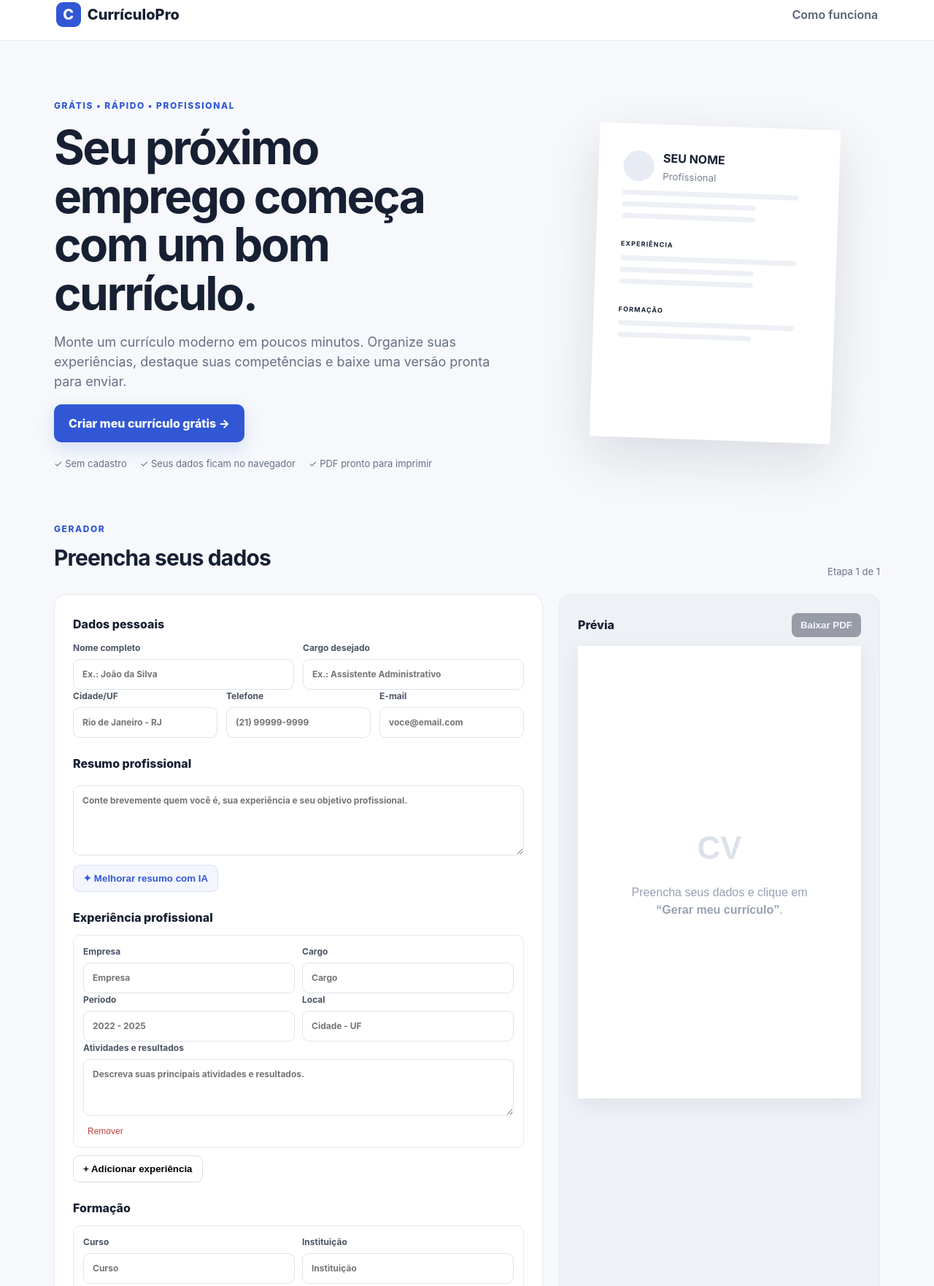
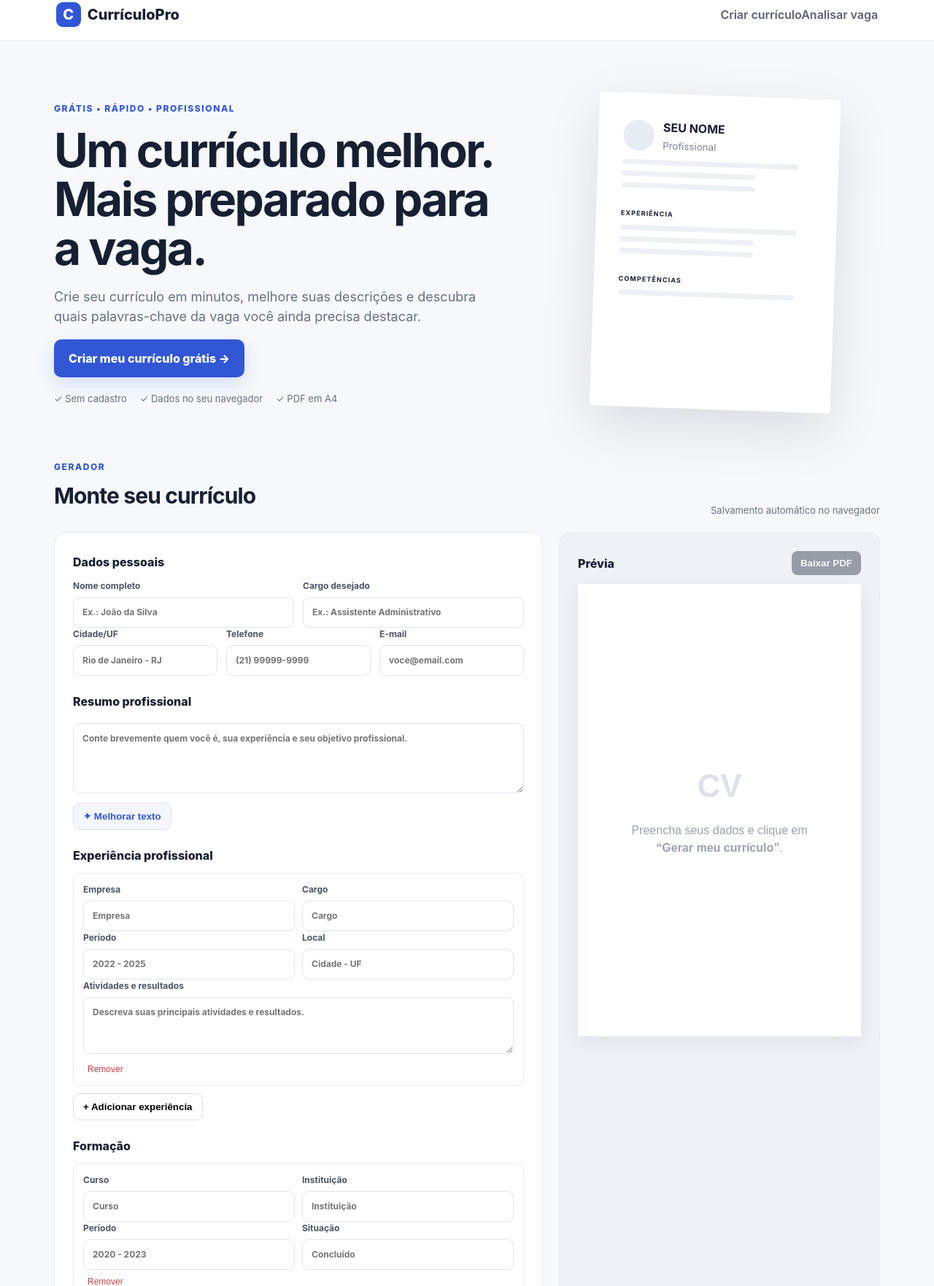
Before and after one commit to rhianmello/projeto-site, a plain HTML site: page gerador-curriculo/index.html in a window 1280 px wide. Shown: the part 16-1778 px from the top of the page at 73% size. Drawn offline with Linux system fonts and the light colour scheme.

Commit message:
feat: expand resume generator and job analysis

```diff
--- a/gerador-curriculo/index.html
+++ b/gerador-curriculo/index.html
@@ -1,79 +1,27 @@
 <!DOCTYPE html>
 <html lang="pt-BR">
 <head>
-  <meta charset="UTF-8">
-  <meta name="viewport" content="width=device-width, initial-scale=1.0">
-  <meta name="description" content="Crie seu currículo profissional grátis. Gere um currículo moderno, organizado e pronto para baixar em PDF.">
-  <meta name="robots" content="index,follow">
-  <title>CurrículoPro — Gerador de Currículo Grátis</title>
-  <link rel="canonical" href="https://rhianmello.github.io/projeto-site/gerador-curriculo/">
-  <link rel="stylesheet" href="style.css">
+<meta charset="UTF-8"><meta name="viewport" content="width=device-width, initial-scale=1.0">
+<meta name="description" content="Crie seu currículo profissional grátis, melhore textos e confira a compatibilidade com uma vaga.">
+<meta name="robots" content="index,follow"><meta name="theme-color" content="#3157d5">
+<link rel="canonical" href="https://rhianmello.github.io/projeto-site/gerador-curriculo/">
+<meta property="og:title" content="CurrículoPro — Gerador de Currículo Grátis"><meta property="og:description" content="Monte seu currículo, melhore seus textos e analise a compatibilidade com uma vaga.">
+<title>CurrículoPro — Gerador de Currículo Grátis</title><link rel="stylesheet" href="style.css">
 </head>
 <body>
-  <header class="topbar">
-    <div class="brand"><span class="brand-mark">C</span> CurrículoPro</div>
-    <a href="#como-funciona" class="top-link">Como funciona</a>
-  </header>
-
-  <main>
-    <section class="hero">
-      <div class="hero-copy">
-        <span class="eyebrow">GRÁTIS • RÁPIDO • PROFISSIONAL</span>
-        <h1>Seu próximo emprego começa com um bom currículo.</h1>
-        <p>Monte um currículo moderno em poucos minutos. Organize suas experiências, destaque suas competências e baixe uma versão pronta para enviar.</p>
-        <a class="cta" href="#gerador">Criar meu currículo grátis →</a>
-        <div class="trust"><span>✓ Sem cadastro</span><span>✓ Seus dados ficam no navegador</span><span>✓ PDF pronto para imprimir</span></div>
-      </div>
-      <div class="resume-preview" aria-label="Prévia de currículo">
-        <div class="paper-mini">
-          <div class="mini-head"><div class="mini-avatar"></div><div><b>SEU NOME</b><small>Profissional</small></div></div>
-          <div class="mini-line wide"></div><div class="mini-line"></div><div class="mini-line"></div>
-          <h4>EXPERIÊNCIA</h4><div class="mini-line wide"></div><div class="mini-line"></div><div class="mini-line"></div>
-          <h4>FORMAÇÃO</h4><div class="mini-line wide"></div><div class="mini-line"></div>
-        </div>
-      </div>
-    </section>
-
-    <section id="gerador" class="builder-wrap">
-      <div class="builder-head"><div><span class="eyebrow">GERADOR</span><h2>Preencha seus dados</h2></div><div class="step">Etapa 1 de 1</div></div>
-      <div class="builder">
-        <form id="resumeForm">
-          <div class="section-title">Dados pessoais</div>
-          <div class="grid two"><label>Nome completo<input id="name" required placeholder="Ex.: João da Silva"></label><label>Cargo desejado<input id="role" placeholder="Ex.: Assistente Administrativo"></label></div>
-          <div class="grid three"><label>Cidade/UF<input id="location" placeholder="Rio de Janeiro - RJ"></label><label>Telefone<input id="phone" placeholder="(21) 99999-9999"></label><label>E-mail<input id="email" type="email" placeholder="voce@email.com"></label></div>
-
-          <div class="section-title">Resumo profissional</div>
-          <label><textarea id="summary" rows="4" placeholder="Conte brevemente quem você é, sua experiência e seu objetivo profissional."></textarea></label>
-          <button type="button" class="ai-btn" id="improveSummary">✦ Melhorar resumo com IA</button>
-
-          <div class="section-title">Experiência profissional</div>
-          <div id="experienceList"></div>
-          <button type="button" class="secondary" id="addExperience">+ Adicionar experiência</button>
-
-          <div class="section-title">Formação</div>
-          <div id="educationList"></div>
-          <button type="button" class="secondary" id="addEducation">+ Adicionar formação</button>
-
-          <div class="section-title">Competências</div>
-          <label><input id="skills" placeholder="Ex.: Excel, atendimento ao cliente, liderança, vendas"></label>
-
-          <div class="actions"><button type="submit" class="cta">Gerar meu currículo</button><button type="button" class="ghost" id="clearForm">Limpar</button></div>
-        </form>
-
-        <aside class="preview-panel">
-          <div class="preview-top"><span>Prévia</span><button id="downloadPdf" disabled>Baixar PDF</button></div>
-          <div id="resumePreview" class="resume-paper"><div class="empty-preview"><div>CV</div><p>Preencha seus dados e clique em<br><b>“Gerar meu currículo”</b>.</p></div></div>
-        </aside>
-      </div>
-    </section>
-
-    <section id="como-funciona" class="features"><h2>Feito para quem está procurando uma oportunidade</h2><div class="feature-grid"><article><b>01</b><h3>Preencha</h3><p>Informe seus dados, experiências, formação e competências.</p></article><article><b>02</b><h3>Melhore</h3><p>Use sugestões inteligentes para deixar seu texto mais profissional.</p></article><article><b>03</b><h3>Baixe</h3><p>Visualize o resultado e prepare seu currículo para enviar às empresas.</p></article></div></section>
-
-    <section class="seo-content"><h2>Como fazer um bom currículo?</h2><p>Um bom currículo deve ser claro, objetivo e adaptado ao tipo de vaga que você procura. Destaque experiências relevantes, resultados alcançados, formação e competências que tenham relação com o cargo.</p><div class="seo-links"><a href="#gerador">Currículo para primeiro emprego</a><a href="#gerador">Currículo sem experiência</a><a href="#gerador">Como escrever objetivo profissional</a><a href="#gerador">Como destacar experiência profissional</a></div></section>
-  </main>
-
-  <footer><div class="brand"><span class="brand-mark">C</span> CurrículoPro</div><p>Ferramenta independente para criação de currículos.</p><small>© 2026 CurrículoPro</small></footer>
-  <script src="https://cdnjs.cloudflare.com/ajax/libs/html2pdf.js/0.10.1/html2pdf.bundle.min.js"></script>
-  <script src="app.js"></script>
-</body>
-</html>
+<header class="topbar"><div class="brand"><span class="brand-mark">C</span> CurrículoPro</div><nav><a href="#gerador" class="top-link">Criar currículo</a><a href="#analise" class="top-link">Analisar vaga</a></nav></header>
+<main>
+<section class="hero"><div class="hero-copy"><span class="eyebrow">GRÁTIS • RÁPIDO • PROFISSIONAL</span><h1>Um currículo melhor. Mais preparado para a vaga.</h1><p>Crie seu currículo em minutos, melhore suas descrições e descubra quais palavras-chave da vaga você ainda precisa destacar.</p><a class="cta" href="#gerador">Criar meu currículo grátis →</a><div class="trust"><span>✓ Sem cadastro</span><span>✓ Dados no seu navegador</span><span>✓ PDF em A4</span></div></div><div class="resume-preview"><div class="paper-mini"><div class="mini-head"><div class="mini-avatar"></div><div><b>SEU NOME</b><small>Profissional</small></div></div><div class="mini-line wide"></div><div class="mini-line"></div><div class="mini-line"></div><h4>EXPERIÊNCIA</h4><div class="mini-line wide"></div><div class="mini-line"></div><div class="mini-line"></div><h4>COMPETÊNCIAS</h4><div class="mini-line wide"></div></div></div></section>
+<section id="gerador" class="builder-wrap"><div class="builder-head"><div><span class="eyebrow">GERADOR</span><h2>Monte seu currículo</h2></div><div class="step">Salvamento automático no navegador</div></div><div class="builder"><form id="resumeForm">
+<div class="section-title">Dados pessoais</div><div class="grid two"><label>Nome completo<input id="name" required placeholder="Ex.: João da Silva"></label><label>Cargo desejado<input id="role" placeholder="Ex.: Assistente Administrativo"></label></div><div class="grid three"><label>Cidade/UF<input id="location" placeholder="Rio de Janeiro - RJ"></label><label>Telefone<input id="phone" placeholder="(21) 99999-9999"></label><label>E-mail<input id="email" type="email" placeholder="voce@email.com"></label></div>
+<div class="section-title">Resumo profissional</div><label><textarea id="summary" rows="4" placeholder="Conte brevemente quem você é, sua experiência e seu objetivo profissional."></textarea></label><button type="button" class="ai-btn" id="improveSummary">✦ Melhorar texto</button>
+<div class="section-title">Experiência profissional</div><div id="experienceList"></div><button type="button" class="secondary" id="addExperience">+ Adicionar experiência</button>
+<div class="section-title">Formação</div><div id="educationList"></div><button type="button" class="secondary" id="addEducation">+ Adicionar formação</button>
+<div class="section-title">Competências</div><label><input id="skills" placeholder="Ex.: Excel, vendas, liderança, atendimento ao cliente"></label>
+<div class="actions"><button type="submit" class="cta">Gerar meu currículo</button><button type="button" class="ghost" id="clearForm">Limpar</button></div></form>
+<aside class="preview-panel"><div class="preview-top"><span>Prévia</span><button id="downloadPdf" disabled>Baixar PDF</button></div><div id="resumePreview" class="resume-paper"><div class="empty-preview"><div>CV</div><p>Preencha seus dados e clique em<br><b>“Gerar meu currículo”</b>.</p></div></div></aside></div></section>
+<section id="analise" class="analysis"><div class="analysis-head"><span class="eyebrow">NOVO</span><h2>Compare seu currículo com uma vaga</h2><p>Cole a descrição da vaga. O CurrículoPro identifica palavras-chave relevantes e mostra o que aparece ou não no seu currículo.</p></div><div class="analysis-box"><textarea id="jobDescription" rows="9" placeholder="Cole aqui a descrição da vaga..."></textarea><button class="cta" id="analyzeJob">Analisar compatibilidade</button><div id="analysisResult" class="analysis-result"></div></div></section>
+<section class="features"><h2>Feito para quem está procurando uma oportunidade</h2><div class="feature-grid"><article><b>01</b><h3>Crie</h3><p>Organize dados, experiências, formação e competências em um currículo profissional.</p></article><article><b>02</b><h3>Melhore</h3><p>Use sugestões para deixar o resumo e as descrições mais objetivos e orientados a resultados.</p></article><article><b>03</b><h3>Adapte</h3><p>Compare seu currículo com a vaga e encontre palavras-chave que podem estar faltando.</p></article></div></section>
+<section class="seo-content"><h2>Currículo grátis para diferentes objetivos</h2><p>Um currículo eficiente deve ser claro, objetivo e adaptado ao cargo. Use o gerador para criar sua base e depois ajuste o conteúdo conforme cada oportunidade.</p><div class="seo-links"><a href="primeiro-emprego.html">Primeiro emprego</a><a href="curriculo-sem-experiencia.html">Sem experiência</a><a href="objetivo-profissional.html">Objetivo profissional</a><a href="curriculo-ats.html">Currículo e ATS</a><a href="curriculo-vendedor.html">Currículo de vendedor</a></div></section>
+</main><footer><div class="brand"><span class="brand-mark">C</span> CurrículoPro</div><p>Ferramenta independente para criação de currículos.</p><small>© 2026 CurrículoPro</small></footer>
+<script src="https://cdnjs.cloudflare.com/ajax/libs/html2pdf.js/0.10.1/html2pdf.bundle.min.js"></script><script src="app.js"></script></body></html>
```
